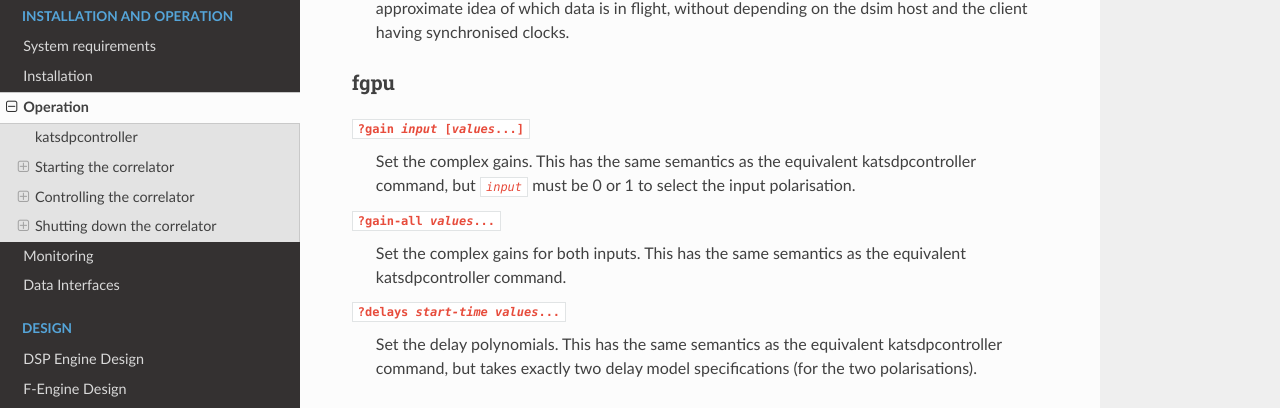
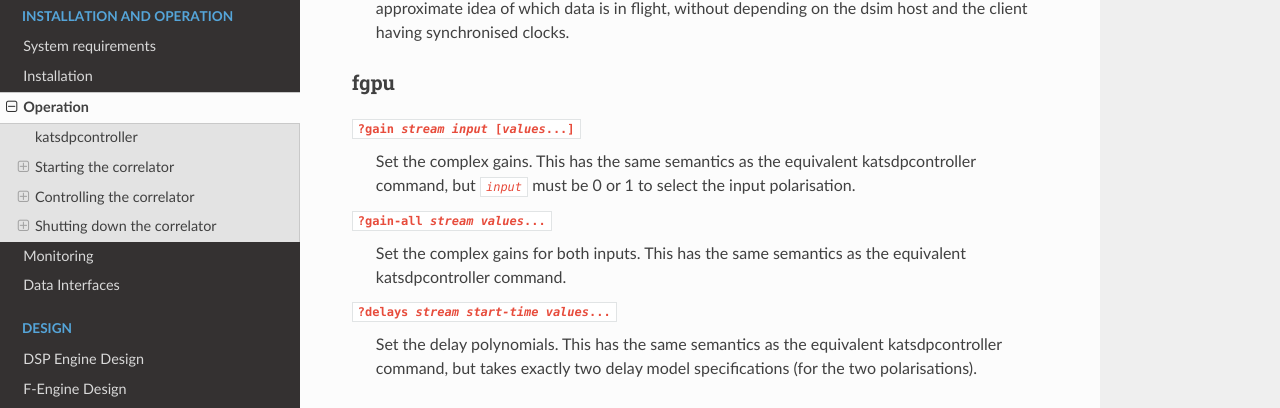
Before and after one commit to ska-sa/katgpucbf, a Sphinx documentation site: the page built from doc/control.rst, in a window 1280 px wide and 900 px high, scrolled down 4696 px. Shown: the part 138-546 px from the top of the window. Built offline with Sphinx 7.4.7 and the Read the Docs theme 2.0.0, drawn with Linux system fonts in a browser that asks for light colours; the version number could not be read and is left out.

Commit message:
Update documentation of ?gain, ?gain-all, ?delays
Note that they now take an argument for the corresponding output stream.

```diff
--- a/doc/control.rst
+++ b/doc/control.rst
@@ -241,16 +241,16 @@ dsim
 
 fgpu
 ^^^^
-:samp:`?gain {input} [{values}...]`
+:samp:`?gain {stream} {input} [{values}...]`
     Set the complex gains. This has the same semantics as the equivalent
     katsdpcontroller command, but :samp:`{input}` must be 0 or 1 to select
     the input polarisation.
 
-:samp:`?gain-all {values}...`
+:samp:`?gain-all {stream} {values}...`
     Set the complex gains for both inputs. This has the same semantics as the
     equivalent katsdpcontroller command.
 
-:samp:`?delays {start-time} {values}...`
+:samp:`?delays {stream} {start-time} {values}...`
     Set the delay polynomials. This has the same semantics as the equivalent
     katsdpcontroller command, but takes exactly two delay model
     specifications (for the two polarisations).
```
